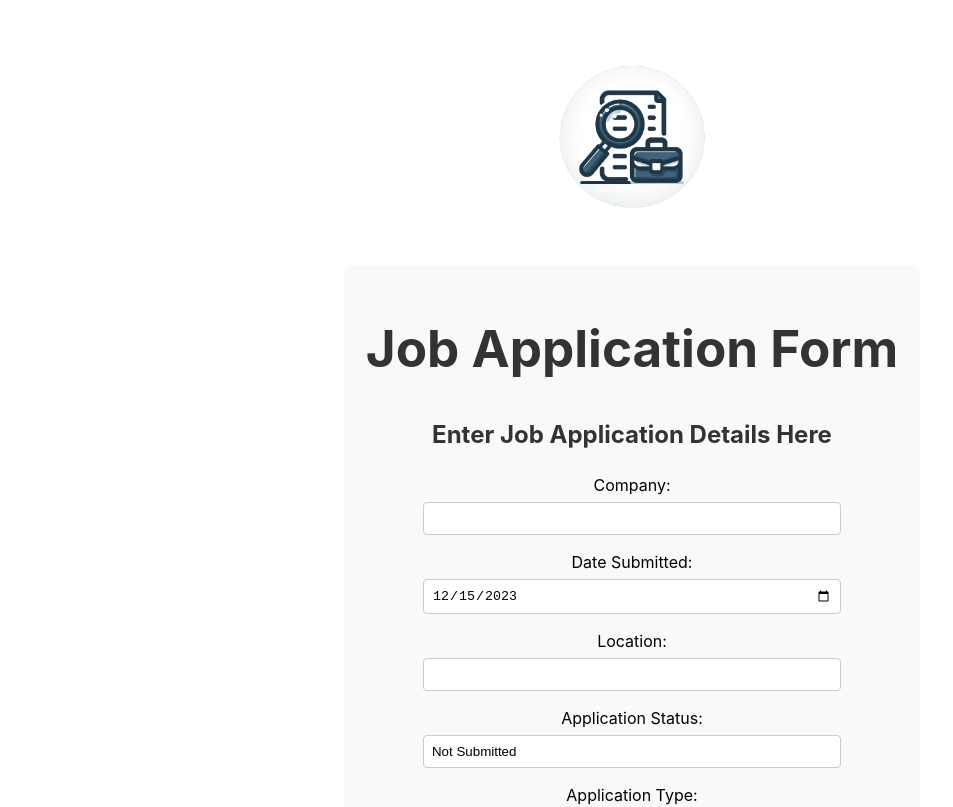
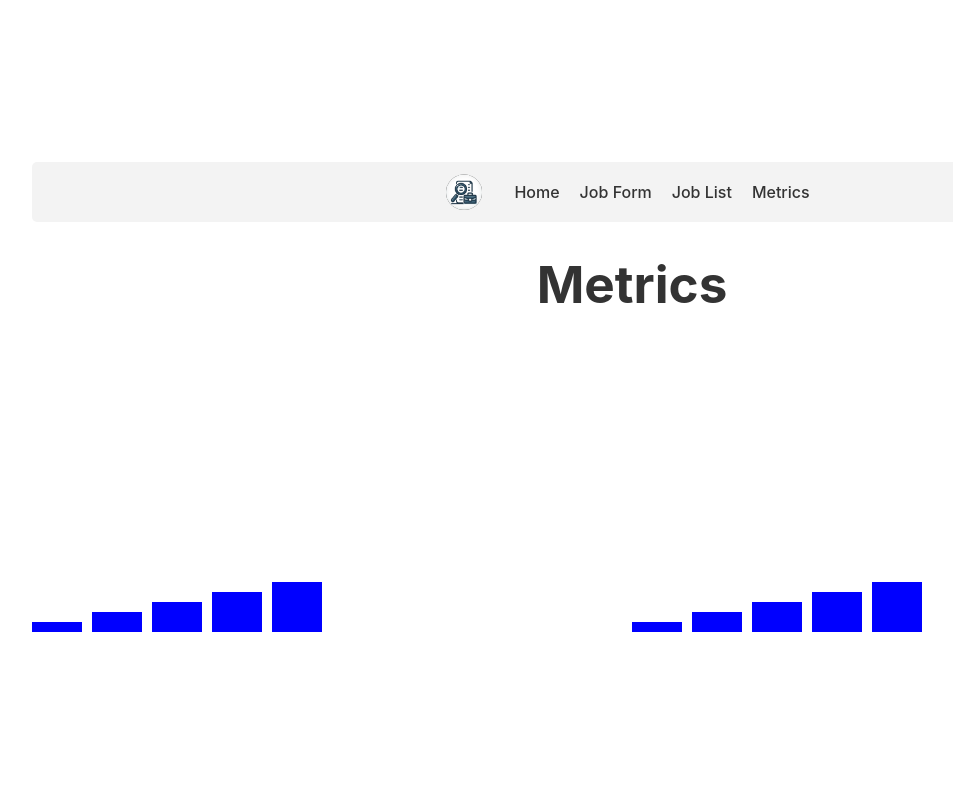
Before and after one commit to ElDuke717/job-application-tracker, a React (Vite) app: page /metrics in a window 1280 px wide. Shown: the top 807 px of the page, without its empty margins (8-961 px from the left). Built offline with nearby package versions, Linux system fonts and the light colour scheme; no server answers.

Commit message:
add navigation and metric view, add d3 and react router

```diff
--- a/package.json
+++ b/package.json
@@ -14,12 +14,14 @@
     "axios": "^1.6.2",
     "body-parser": "^1.20.2",
     "cors": "^2.8.5",
+    "d3": "^7.8.5",
     "dotenv": "^16.3.1",
     "express": "^4.18.2",
     "pg": "^8.11.3",
     "react": "^18.2.0",
     "react-dom": "^18.2.0",
-    "react-redux": "^9.0.4"
+    "react-redux": "^9.0.4",
+    "react-router-dom": "^6.21.0"
   },
   "devDependencies": {
     "@types/react": "^18.2.43",
--- a/src/App.css
+++ b/src/App.css
@@ -89,4 +89,78 @@ button[type="submit"] {
   margin-top: 5px; /* Space above the error message */
 }
 
-/* Add additional styling as needed */
+/* App.css */
+.App-logo {
+  height: 40px; /* Adjust the size of the logo as needed */
+  margin-right: 20px; /* Space between logo and nav items */
+}
+
+nav {
+  display: flex;
+  align-items: center; /* Align logo and links vertically */
+  justify-content: center; /* Center the navigation bar */
+  background-color: #f3f3f3; /* Background color of the nav bar */
+  padding: 10px 0; /* Padding around the nav bar */
+  border-radius: 5px;
+}
+
+ul {
+  list-style: none;
+  display: flex;
+  margin: 0;
+  padding: 0;
+}
+
+li {
+  margin: 0 10px; /* Space between nav items */
+}
+
+li a {
+  text-decoration: none;
+  color: #333; /* Color of the nav links */
+}
+
+/* Table Styles */
+.table-container {
+  padding: 20px;
+}
+
+.job-table {
+  width: 100%;
+  border-collapse: collapse;
+}
+
+.job-table th,
+.job-table td {
+  border: 1px solid #ddd;
+  padding: 8px;
+  text-align: left;
+}
+
+.job-table thead {
+  background-color: #f3f3f3; /* Match this with the navbar background color */
+}
+
+.job-table th {
+  font-weight: bold;
+}
+
+/* Pagination Styles */
+.pagination-container {
+  display: flex;
+  justify-content: center;
+  margin-top: 20px;
+}
+
+.pagination-btn {
+  margin: 0 5px;
+  padding: 5px 10px;
+  background-color: grey; /* Default background */
+  color: white;
+  border: none;
+  cursor: pointer;
+}
+
+.pagination-btn.active {
+  background-color: blue; /* Active page background */
+}
--- a/src/App.tsx
+++ b/src/App.tsx
@@ -1,20 +1,32 @@
-import { useState } from 'react'
-import logo from './assets/job-app-logo.svg'
-import './App.css'
-import JobForm from './components/JobForm'
-import JobList from './components/JobList'
+import { useState } from 'react';
+import logo from './assets/job-app-logo.svg';
+import './App.css';
+import { BrowserRouter as Router, Route, Routes, Link } from 'react-router-dom';
+import JobForm from './components/JobForm';
+import JobList from './components/JobList';
+import Metrics from './components/Metrics';
 
 function App() {
+  return (
+    <Router>
+      <nav>
+        <img src={logo} className="App-logo" alt="logo" />
+        <ul>
+          <li><Link to="/">Home</Link></li>
+          <li><Link to="/job-form">Job Form</Link></li>
+          <li><Link to="/job-list">Job List</Link></li>
+          <li><Link to="/metrics">Metrics</Link></li>
+        </ul>
+      </nav>
 
-
-  return (
-    <>
-    <img src={logo} className="logo" alt="logo" />
-
-      <JobForm />
-      <JobList />
-    </>
-  )
+      <Routes>
+        <Route path="/job-form" element={<JobForm />} />
+        <Route path="/job-list" element={<JobList />} />
+        <Route path="/metrics" element={<Metrics />} />
+        <Route path="/" element={<h1>Welcome to the Job Application Tracker</h1>} />
+      </Routes>
+    </Router>
+  );
 }
 
-export default App
+export default App;
--- a/src/components/JobForm.tsx
+++ b/src/components/JobForm.tsx
@@ -49,7 +49,7 @@ const validateForm = (): boolean => {
     const newErrors: { [key: string]: string } = {};
 
     // Required field validation
-    const requiredFields = ['company', 'location', 'applicationType', 'resume', 'coverLetter', 'jobPostingURL' ];
+    const requiredFields = ['company', 'jobTitle','location', 'applicationType', 'resume', 'coverLetter', 'jobPostingURL' ];
     requiredFields.forEach(field => {
       if (!jobApplication[field].trim()) {
         newErrors[field] = `${field.charAt(0).toUpperCase() + field.slice(1)} is required`;
@@ -140,6 +140,19 @@ if (jobApplication.internalContactEmail) {
     onChange={handleInputChange}
   />
   {errors.company && <div style={{ color: "red" }}>{errors.company}</div>}
+</div>
+
+{/* Job Title field */}
+<div>
+  <label htmlFor="jobTitle">Job Title:</label>
+  <input
+    type="text"
+    id="jobTitle"
+    name="jobTitle"
+    value={jobApplication.jobTitle}
+    onChange={handleInputChange}
+  />
+  {errors.jobTitle && <div style={{ color: "red" }}>{errors.jobTitle}</div>}
 </div>
 
 {/* Date Submitted field */}
--- a/src/components/JobList.tsx
+++ b/src/components/JobList.tsx
@@ -5,7 +5,7 @@ const JobList = () => {
     const [jobApplications, setJobApplications] = useState<JobApplication[]>([]);
     const [currentPage, setCurrentPage] = useState(1);
     const [totalPages, setTotalPages] = useState(0);
-    const itemsPerPage = 10;
+    const itemsPerPage = 20;
 
     useEffect(() => {
         const fetchData = async () => {
@@ -31,26 +31,28 @@ const JobList = () => {
       };
 
   return (
-    <div style={{ padding: '20px' }}>
+    <div className="table-container">
     {jobApplications.length > 0 ? (
-        <table style={{ width: '100%', borderCollapse: 'collapse' }}>
+      <table className="job-table">
           <thead>
             <tr>
-              <th style={{ border: '1px solid #ddd', padding: '8px' }}>Date Submitted</th>
-              <th style={{ border: '1px solid #ddd', padding: '8px' }}>Job Title</th>
-              <th style={{ border: '1px solid #ddd', padding: '8px' }}>Company</th>
-              <th style={{ border: '1px solid #ddd', padding: '8px' }}>Double Down</th>
-              <th style={{ border: '1px solid #ddd', padding: '8px' }}>Notes</th>
+              <th>Date Submitted</th>
+              <th>Job Title</th>
+              <th>Company</th>
+              <th>Status</th>
+              <th>Double Down</th>
+              <th>Notes</th>
             </tr>
           </thead>
           <tbody>
             {jobApplications.map((application, index) => (
               <tr key={index}>
-                <td style={{ border: '1px solid #ddd', padding: '8px' }}>{application.dateSubmitted}</td>
-                <td style={{ border: '1px solid #ddd', padding: '8px' }}>{application.jobTitle}</td>
-                <td style={{ border: '1px solid #ddd', padding: '8px' }}>{application.company}</td>
-                <td style={{ border: '1px solid #ddd', padding: '8px' }}>{application.doubleDown ? 'Yes' : 'No'}</td>
-                <td style={{ border: '1px solid #ddd', padding: '8px' }}>{application.notesComments}</td>
+                <td >{application.dateSubmitted}</td>
+                <td >{application.jobTitle}</td>
+                <td >{application.company}</td>
+                <td >{application.applicationStatus }</td>
+                <td >{application.doubleDown ? 'Yes' : 'No'}</td>
+                <td >{application.notesComments}</td>
               </tr>
             ))}
           </tbody>
@@ -59,19 +61,12 @@ const JobList = () => {
         <p>No job applications found.</p>
       )}
       {/* Pagination Controls */}
-      <div style={{ display: 'flex', justifyContent: 'center', marginTop: '20px' }}>
+      <div className="pagination-container">
         {Array.from({ length: totalPages }, (_, i) => i + 1).map(pageNumber => (
           <button
           key={pageNumber}
           onClick={() => goToPage(pageNumber)}
-            style={{
-              margin: '0 5px',
-              padding: '5px 10px',
-              background: currentPage === pageNumber ? 'blue' : 'grey',
-              color: 'white',
-              border: 'none',
-              cursor: 'pointer',
-            }}
+          className={`pagination-btn ${currentPage === pageNumber ? 'active' : ''}`}
         >
           {pageNumber}
         </button>
--- a/src/components/Metrics.tsx
+++ b/src/components/Metrics.tsx
@@ -0,0 +1,36 @@
+import React, { useEffect, useRef } from 'react';
+import * as d3 from 'd3';
+
+const Metrics = () => {
+  const d3Container = useRef(null);
+
+  useEffect(() => {
+    if (d3Container.current) {
+      // Example: Draw a simple bar chart
+      const data = [10, 20, 30, 40, 50];
+      const svg = d3.select(d3Container.current)
+                    .append('svg')
+                    .attr('width', 600)
+                    .attr('height', 300);
+
+      svg.selectAll("rect")
+        .data(data)
+        .enter()
+        .append("rect")
+        .attr("x", (d, i) => i * 60)
+        .attr("y", d => 300 - d)
+        .attr("width", 50)
+        .attr("height", d => d)
+        .attr("fill", "blue");
+    }
+  }, []);
+
+  return (
+    <div>
+      <h1>Metrics</h1>
+      <div ref={d3Container} />
+    </div>
+  );
+}
+
+export default Metrics;
```
Also changed, not shown: 1 other file (tests, documents, lock files or other folders). Lines whose indentation alone changed are shown as unchanged.
